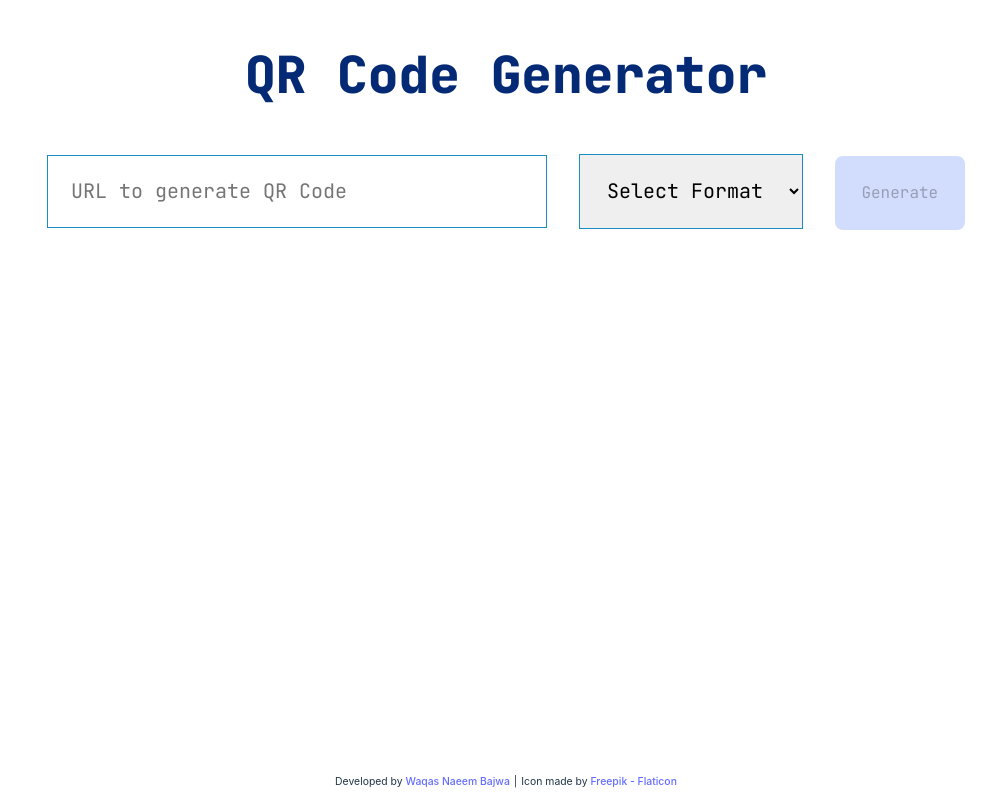
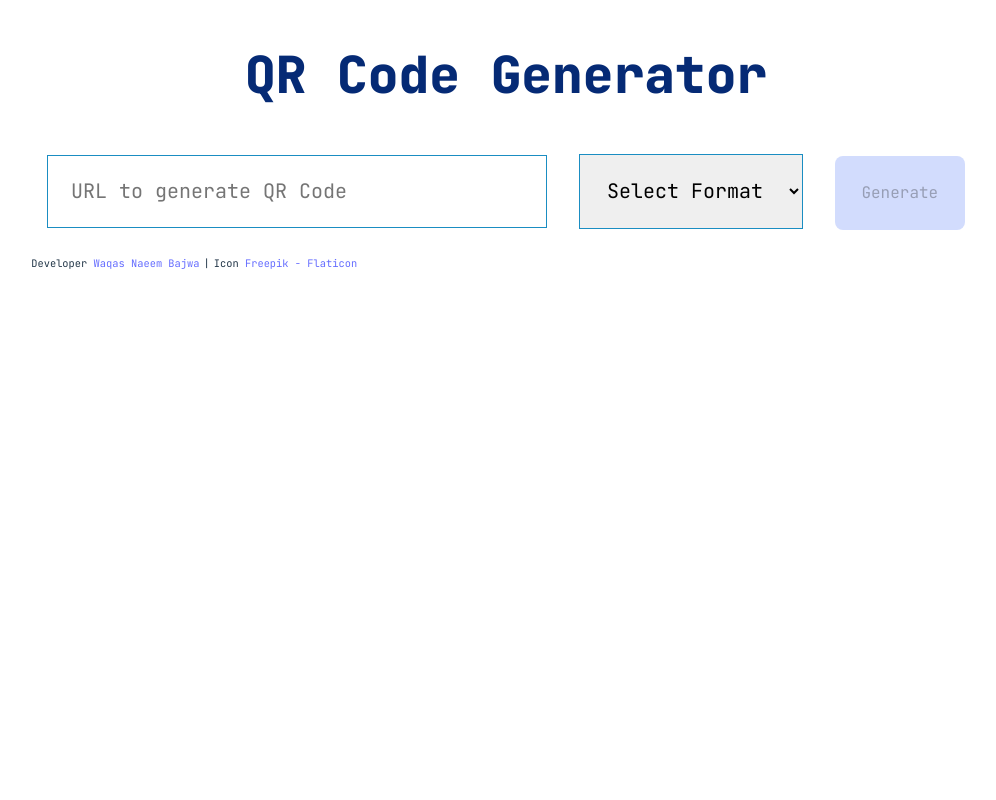
Before and after one commit to devbajwa/QRCodeGenerator, a Vue app: page / in a window 1280 px wide. Shown: the whole page, without its empty margins (134-1130 px from the left). Built offline with nearby package versions, Linux system fonts and the light colour scheme; no server answers.

Commit message:
Fix footer

```diff
--- a/index.html
+++ b/index.html
@@ -8,10 +8,6 @@
   </head>
   <body>
     <div id="app"></div>
-    <footer>
-      <p>Developed by <a href="https://www.devbajwa.com" target="_blank">Waqas Naeem Bajwa</a></p> <span class="seperator">|</span>
-      <div>Icon made by <a href="https://www.flaticon.com/free-animated-icons/loading" target="_blank" title="loading animated icons">Freepik - Flaticon</a></div>
-  </footer>
     <script type="module" src="/src/main.js"></script>
   </body>
 </html>
--- a/src/components/Card.vue
+++ b/src/components/Card.vue
@@ -76,6 +76,10 @@
     <a :href="`data:${code};base64,${res}`" class="download-btn btn" download="My QR Code">Download</a>
     <a href="#" @click="reset" class="btn">Reset</a>
   </div>
+  <footer>
+      <p>Developer <a href="https://www.devbajwa.com" target="_blank">Waqas Naeem Bajwa</a></p> <span class="seperator">|</span>
+      <div>Icon <a href="https://www.flaticon.com/free-animated-icons/loading" target="_blank" title="loading animated icons">Freepik - Flaticon</a></div>
+  </footer>
 </template>
 
 <style scoped>
@@ -155,7 +159,7 @@
 }
 
 .result {
-  margin-top: 2rem;
+  margin-block: 2rem;
 }
 
 .loader img {
```
